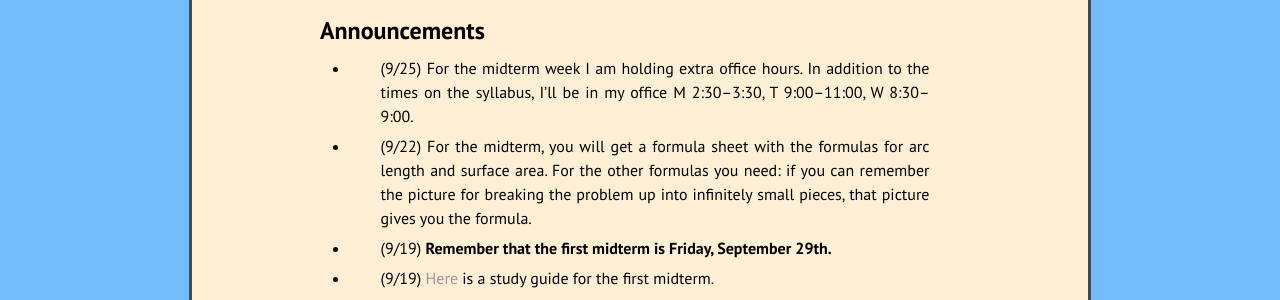
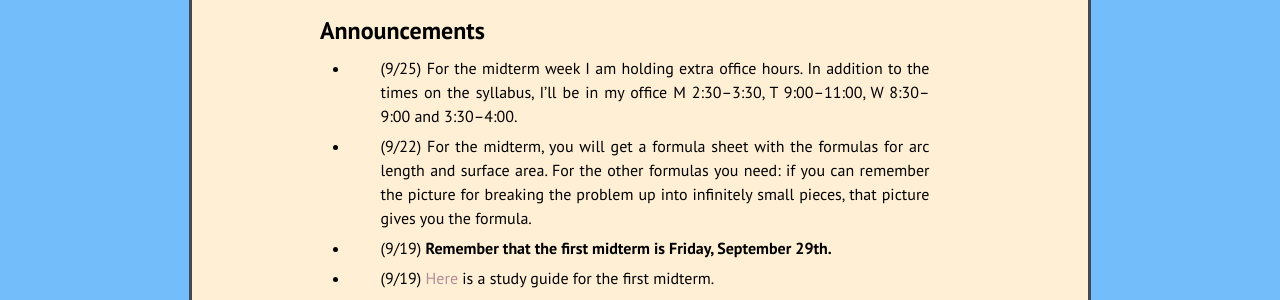
Before and after one commit to kamerynjw/kamerynjw.github.io, a Jekyll site: the page built from teaching/2023/math211.md, in a window 1280 px wide and 900 px high. Shown: the part 218-518 px from the top of the window. Built offline with Jekyll 4.4.1, drawn with Linux system fonts in a browser that asks for light colours; nearby versions of some CDN libraries; formulas are drawn with MathJax 3.

Commit message:
added extra office hours announcement

```diff
--- a/teaching/2023/math211.md
+++ b/teaching/2023/math211.md
@@ -10,7 +10,7 @@ permalink: /teaching/2023/math211/
 Announcements
 -------------
 
-* (9/25) For the midterm week I am holding extra office hours. In addition to the times on the syllabus, I'll be in my office M 2:30–3:30, T 9:00–11:00, W 8:30–9:00.
+* (9/25) For the midterm week I am holding extra office hours. In addition to the times on the syllabus, I'll be in my office M 2:30–3:30, T 9:00–11:00, W 8:30–9:00 and 3:30–4:00.
 
 * (9/22) For the midterm, you will get a formula sheet with the formulas for arc length and surface area. For the other formulas you need: if you can remember the picture for breaking the problem up into infinitely small pieces, that picture gives you the formula.
 
```
Also changed, not shown: teaching/2023/math210.md (+1 -1 lines).
